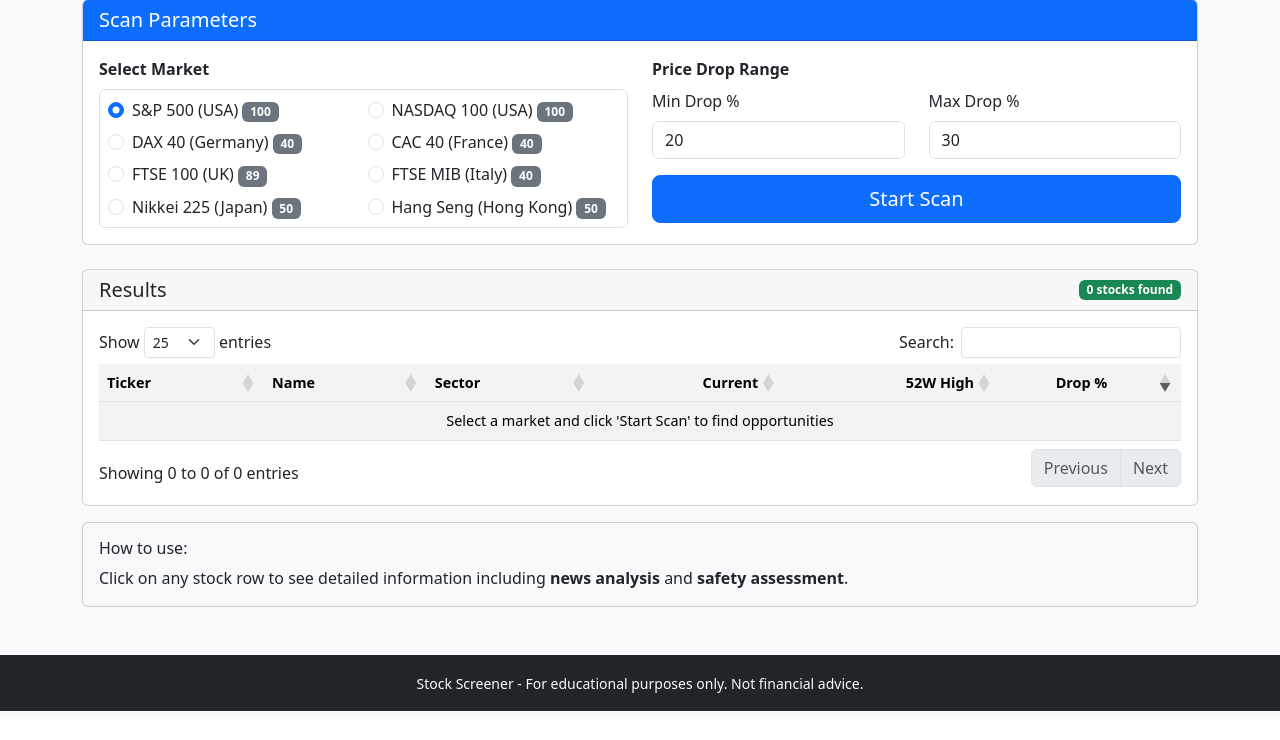
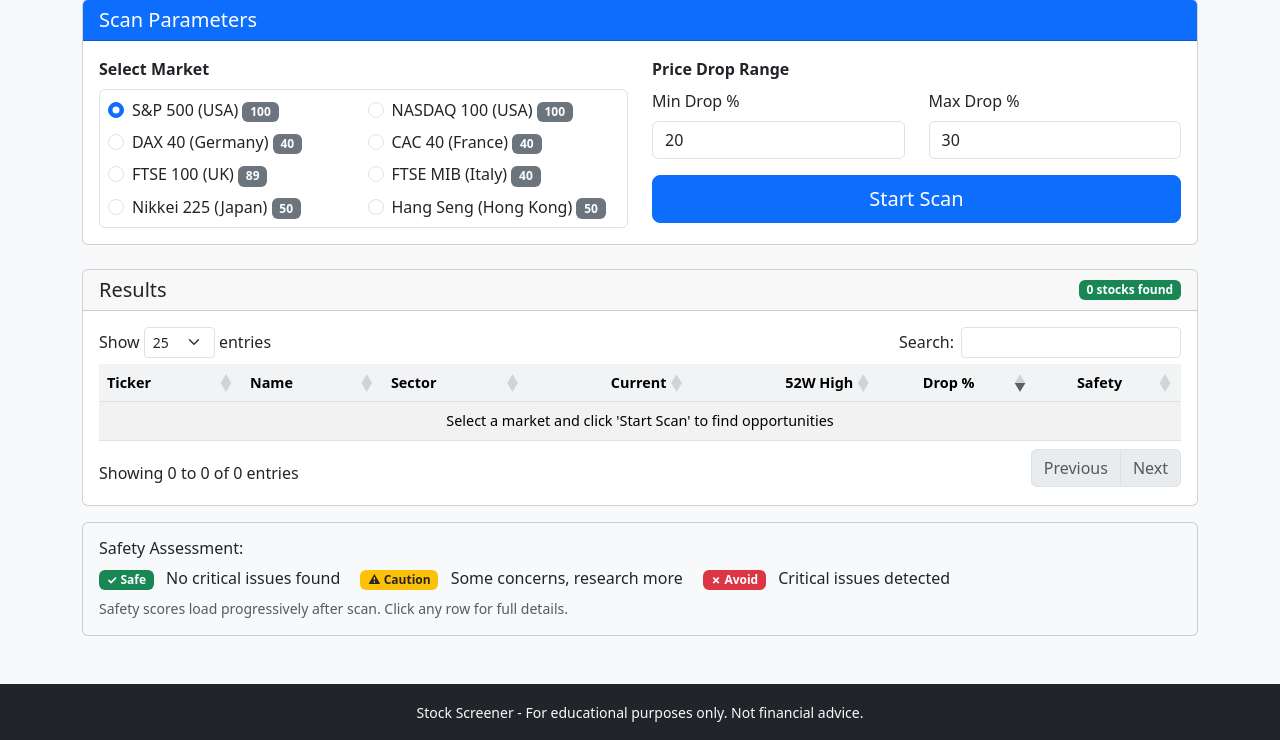
Before and after one commit to rigelshysaj/stock-screener, a Flask app: page / in a window 1280 px wide. Shown: the part 81-821 px from the top of the page. Before the commit the page ends 792 px from the top, so only its background shows below. Run offline with Flask 3, Linux system fonts and the light colour scheme; some libraries are stand-ins or nearby versions.

Commit message:
Add progressive news loading after scan results
- Scan results appear immediately without blocking
- Safety scores load progressively in background for each stock
- Shows spinner while loading, then displays safety badge
- User can see results and interact while news loads

🤖 Generated with [Claude Code](https://claude.com/claude-code)

Co-Authored-By: Claude Opus 4.5 <noreply@anthropic.com>

```diff
--- a/static/js/app.js
+++ b/static/js/app.js
@@ -23,7 +23,7 @@ function initDataTable() {
         },
         columnDefs: [
             { targets: [3, 4], className: 'text-end' },
-            { targets: [5], className: 'text-center' }
+            { targets: [5, 6], className: 'text-center' }
         ]
     });
 }
@@ -104,7 +104,7 @@ function updateResultsTable(stocks) {
     // Clear existing data
     dataTable.clear();
 
-    // Add each stock as a row
+    // Add each stock as a row with loading indicator for safety
     stocks.forEach(stock => {
         dataTable.row.add([
             formatTicker(stock.ticker),
@@ -112,11 +112,15 @@ function updateResultsTable(stocks) {
             stock.sector || 'N/A',
             formatPrice(stock.current_price, stock.currency),
             formatPrice(stock.high_52w, stock.currency),
-            formatDropPct(stock.drop_pct)
+            formatDropPct(stock.drop_pct),
+            `<span class="safety-loading" data-ticker="${stock.ticker}"><span class="spinner-border spinner-border-sm"></span></span>`
         ]);
     });
 
     dataTable.draw();
+
+    // Load news analysis progressively in background
+    loadNewsProgressively(stocks);
 
     // Add click handlers for rows
     $('#results-table tbody').off('click').on('click', 'tr', function() {
@@ -349,3 +353,45 @@ function renderStockDetails(stock) {
         </div>
     `;
 }
+
+// Load news analysis progressively for each stock
+async function loadNewsProgressively(stocks) {
+    for (const stock of stocks) {
+        try {
+            const response = await fetch(`/api/stock/${stock.ticker}/news`);
+            if (response.ok) {
+                const analysis = await response.json();
+                updateSafetyCell(stock.ticker, analysis);
+            } else {
+                updateSafetyCell(stock.ticker, null);
+            }
+        } catch (error) {
+            console.warn(`Error loading news for ${stock.ticker}:`, error);
+            updateSafetyCell(stock.ticker, null);
+        }
+    }
+}
+
+// Update safety cell for a specific ticker
+function updateSafetyCell(ticker, analysis) {
+    const cell = $(`.safety-loading[data-ticker="${ticker}"]`);
+    if (cell.length) {
+        if (analysis && analysis.safety_score !== undefined) {
+            const score = analysis.safety_score;
+            const assessment = analysis.assessment || 'unknown';
+            cell.replaceWith(formatSafetyBadge(score, assessment, analysis.message));
+        } else {
+            cell.replaceWith('<span class="badge bg-secondary">?</span>');
+        }
+    }
+}
+
+// Format safety badge with score and assessment
+function formatSafetyBadge(score, assessment, message) {
+    const icons = { 'safe': '✓', 'caution': '⚠', 'avoid': '✗', 'unknown': '?' };
+    const colors = { 'safe': 'success', 'caution': 'warning', 'avoid': 'danger', 'unknown': 'secondary' };
+    const icon = icons[assessment] || '?';
+    const color = colors[assessment] || 'secondary';
+    const title = message || '';
+    return `<span class="badge bg-${color}" title="${title}" style="cursor:help">${icon} ${score}</span>`;
+}
--- a/templates/index.html
+++ b/templates/index.html
@@ -95,6 +95,7 @@
                                 <th>Current</th>
                                 <th>52W High</th>
                                 <th>Drop %</th>
+                                <th>Safety</th>
                             </tr>
                         </thead>
                         <tbody id="results-body">
@@ -123,12 +124,15 @@
         </div>
     </div>
 
-    <!-- Info -->
+    <!-- Legend -->
     <div class="container mt-3 mb-5">
         <div class="card bg-light">
             <div class="card-body">
-                <h6 class="mb-2">How to use:</h6>
-                <p class="mb-0">Click on any stock row to see detailed information including <strong>news analysis</strong> and <strong>safety assessment</strong>.</p>
+                <h6 class="mb-2">Safety Assessment:</h6>
+                <span class="badge bg-success me-2">✓ Safe</span> No critical issues found
+                <span class="badge bg-warning text-dark ms-3 me-2">⚠ Caution</span> Some concerns, research more
+                <span class="badge bg-danger ms-3 me-2">✗ Avoid</span> Critical issues detected
+                <p class="mt-2 mb-0 text-muted small">Safety scores load progressively after scan. Click any row for full details.</p>
             </div>
         </div>
     </div>
```
